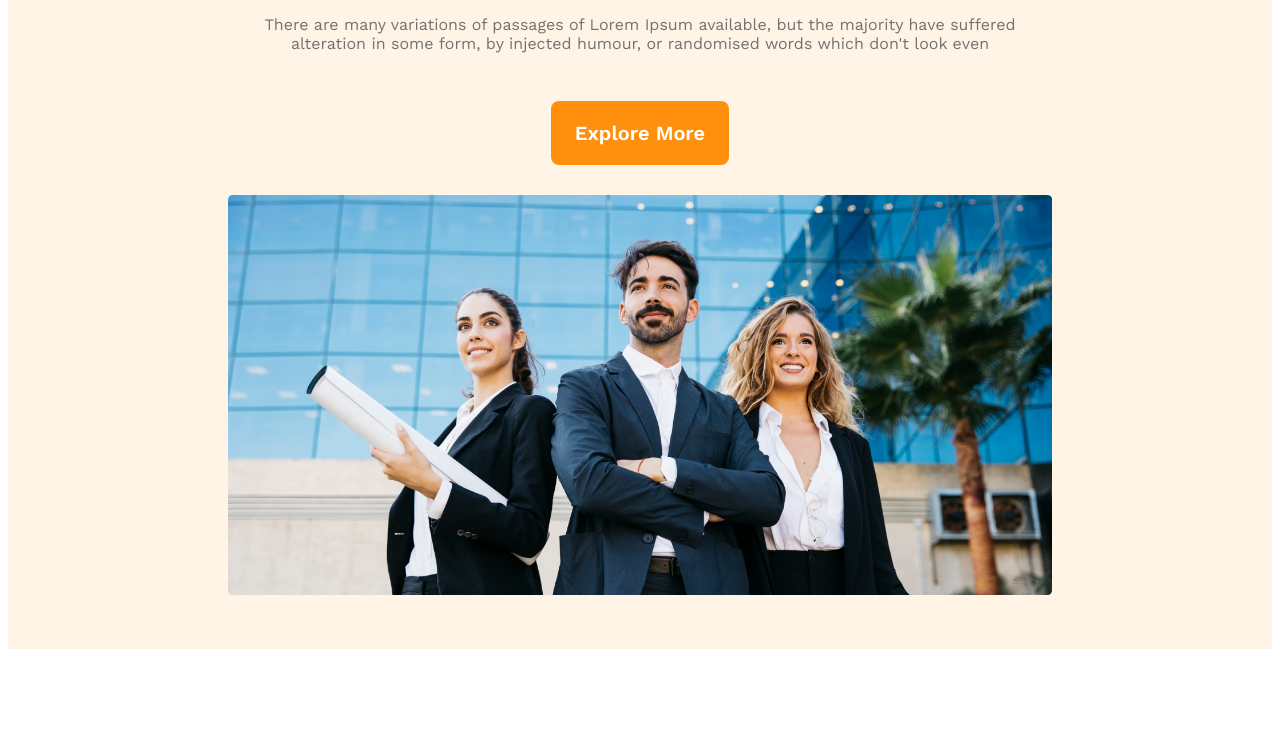
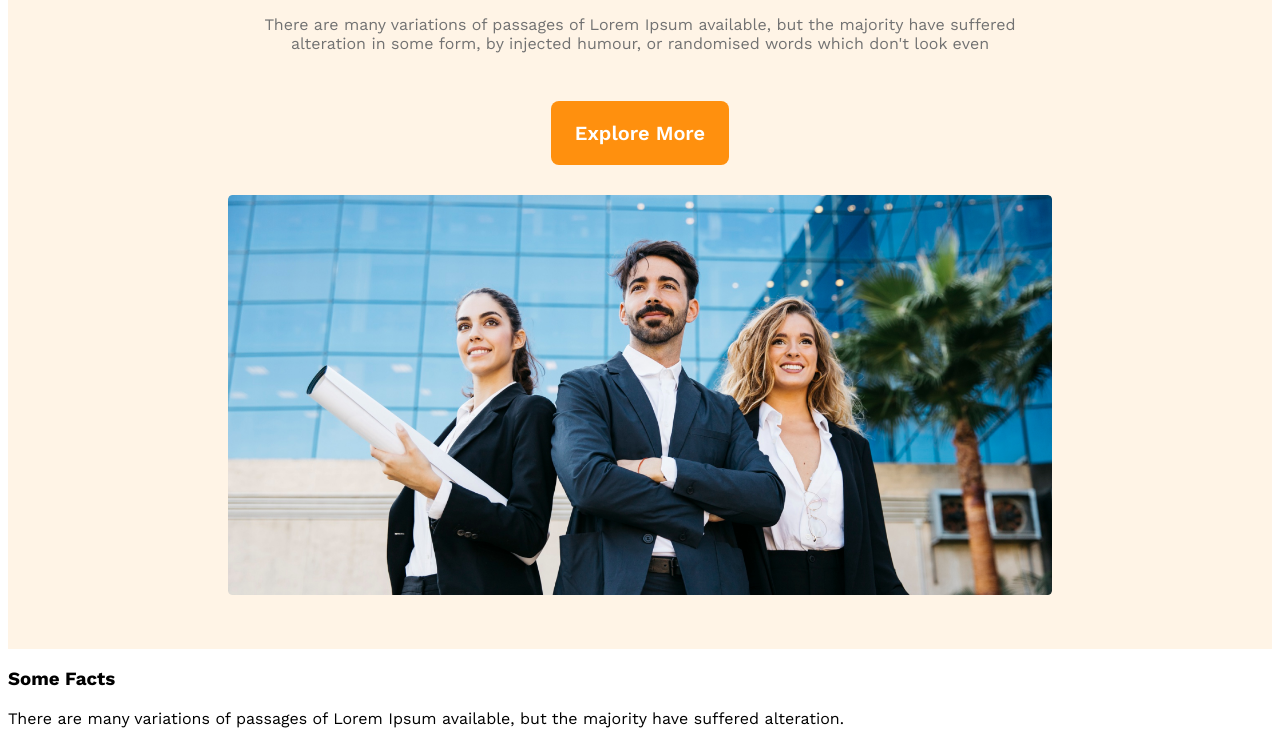
Before and after one commit to fuad3823/g3-architect-website, a plain HTML site: page index.html in a window 1280 px wide. Shown: the part 378-1122 px from the top of the page. Before the commit the page ends 1035 px from the top, so only its background shows below. Drawn offline with nearby package versions, Linux system fonts and the light colour scheme.

Commit message:
finished the task

```diff
--- a/index.html
+++ b/index.html
@@ -35,6 +35,12 @@
     </header>
     <main>
 
+        </section>
+        <!-- fact section -->
+        <section class="fact">
+            <h3 class="fact_title">Some Facts</h3>
+            <p>There are many variations of passages of Lorem Ipsum available, but the majority have suffered alteration.</p>
+        </section>
     </main>
     <footer>
 
```
